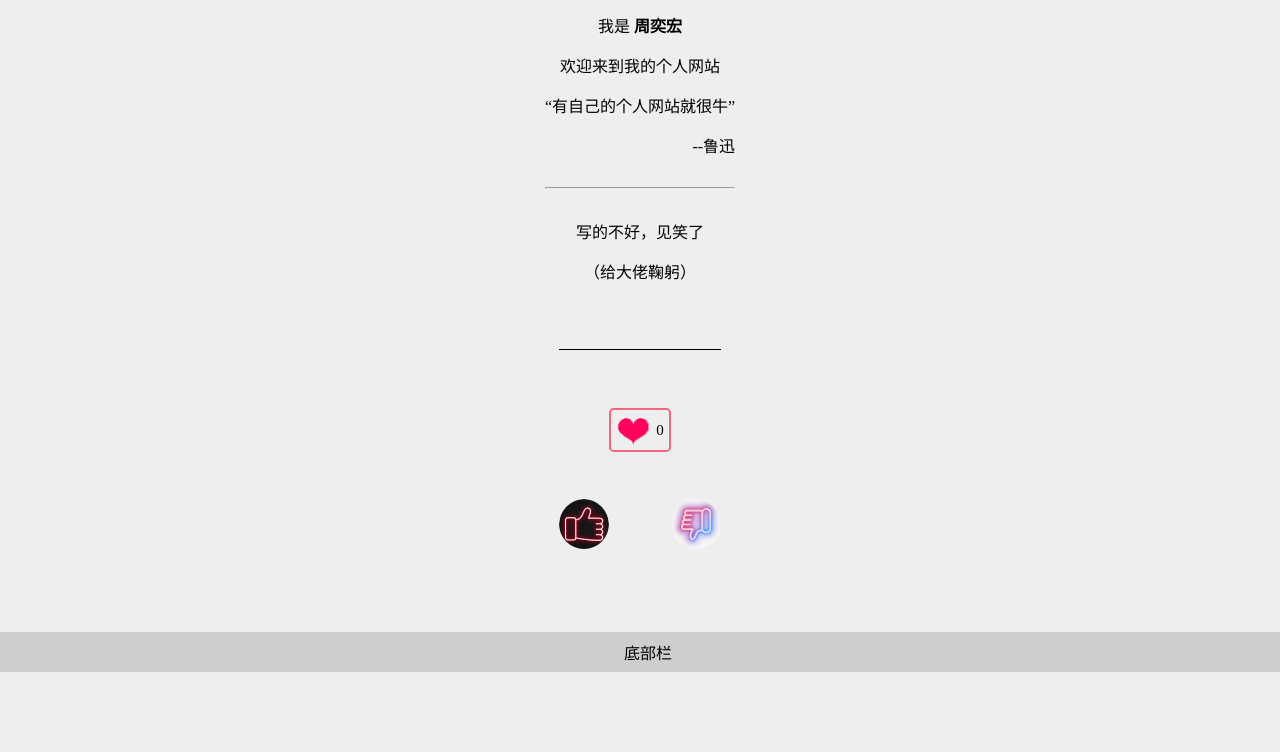
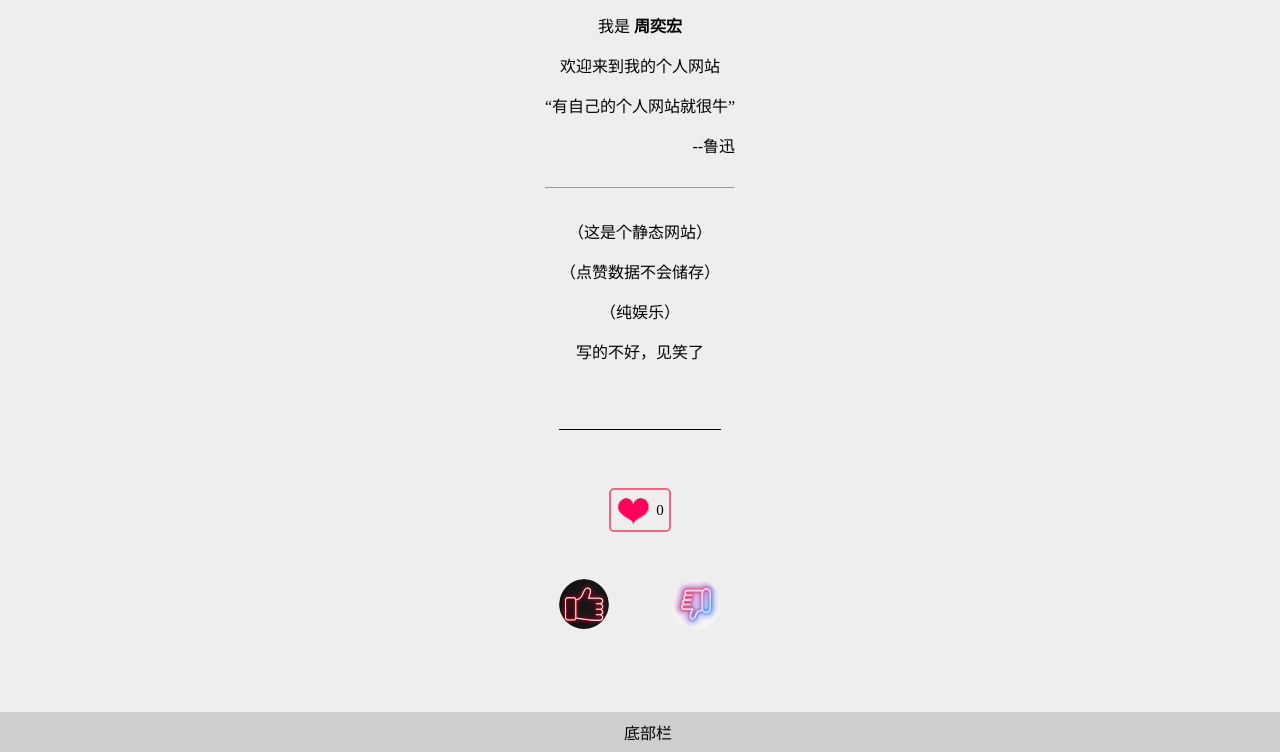
Before and after one commit to zyh3471/bioweb, a plain HTML site: page index.html in a window 1280 px wide. Shown: the part 189-941 px from the top of the page. Before the commit the page ends 861 px from the top, so only its background shows below. Drawn offline with Linux system fonts and the light colour scheme.

Commit message:
Update index.html

```diff
--- a/index.html
+++ b/index.html
@@ -28,8 +28,10 @@
 				<p>“有自己的个人网站就很牛”</p>
 				<p style="text-align: end">--鲁迅</p>
 				<hr />
+				<p>（这是个静态网站）</p>
+				<p>（点赞数据不会储存）</p>
+				<p>（纯娱乐）</p>
 				<p>写的不好，见笑了</p>
-				<p>（给大佬鞠躬）</p>
 			</article>
 			<!-- 点赞功能区 -->
 			<dianzan class="dianzan">
```
